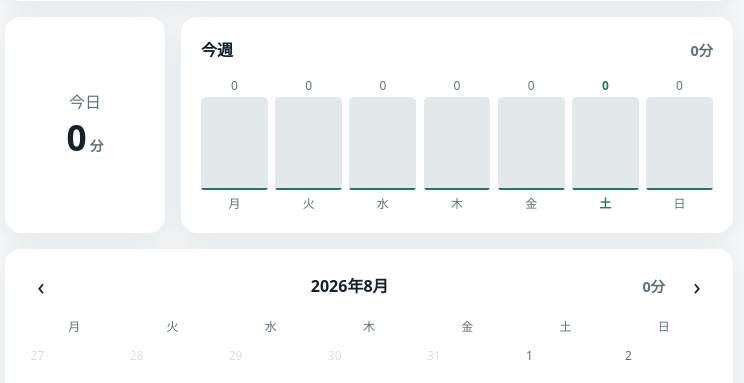
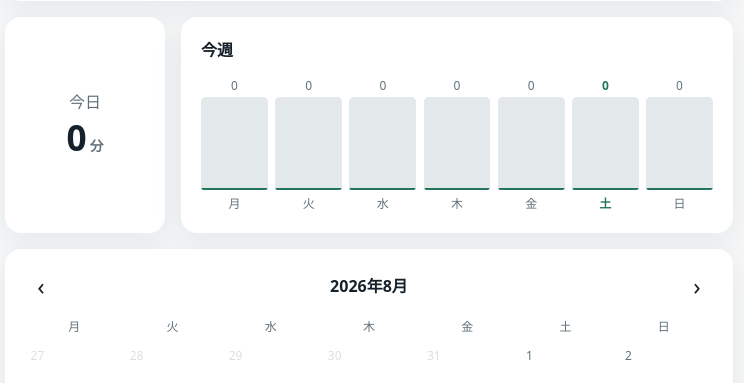
Before and after one commit to shogogoto/web-timer, a FastAPI app: page / in a window 1280 px wide. Shown: the part 603-986 px from the top of the page, without its empty margins (271-1015 px from the left). Run offline with FastAPI, Linux system fonts and the light colour scheme; the visitor is signed in with stand-in values (Sample User, id 1); tables that the repository leaves empty hold one stand-in row (values such as "Sample post").

Commit message:
Reduce duplicate activity totals

```diff
--- a/app/static/style.css
+++ b/app/static/style.css
@@ -101,7 +101,7 @@ input {
 .summary-heading { display: flex; align-items: baseline; justify-content: space-between; gap: 1rem; }
 .summary-heading h2 { margin: 0; font-size: 1rem; font-weight: 600; }
 .summary-heading strong { color: var(--muted); font-size: .9rem; }
-.month-heading { display: grid; grid-template-columns: 2rem 1fr auto 2rem; align-items: center; }
+.month-heading { display: grid; grid-template-columns: 2rem 1fr 2rem; align-items: center; }
 .month-heading h2 { text-align: center; }
 .month-heading a { display: grid; place-items: center; width: 2rem; height: 2rem; color: var(--text); border-radius: 50%; text-decoration: none; font-size: 1.5rem; }
 .month-heading a:hover { background: var(--control); }
--- a/app/templates/admin_user.html
+++ b/app/templates/admin_user.html
@@ -9,7 +9,7 @@
       <span>今日</span><strong>{{ activity.today_minutes }}<small>分</small></strong>
     </article>
     <article class="summary-card weekly-summary">
-      <div class="summary-heading"><h2>今週</h2><strong>{{ activity.week_minutes }}分</strong></div>
+      <div class="summary-heading"><h2>今週</h2></div>
       <div class="week-chart">
         {% for day in activity.week %}
         <div class="week-day{% if day.is_today %} current{% endif %}" title="{{ day.label }}曜日: {{ day.minutes }}分">
@@ -21,7 +21,7 @@
     <article class="summary-card monthly-summary">
       <div class="summary-heading month-heading">
         <a href="/admin/users/{{ account.id }}?month={{ activity.previous_month }}" aria-label="前月">‹</a>
-        <h2>{{ activity.month_label }}</h2><strong>{{ activity.month_minutes }}分</strong>
+        <h2>{{ activity.month_label }}</h2>
         <a href="/admin/users/{{ account.id }}?month={{ activity.next_month }}" aria-label="翌月">›</a>
       </div>
       <div class="calendar weekdays">{% for label in ['月','火','水','木','金','土','日'] %}<span>{{ label }}</span>{% endfor %}</div>
--- a/app/templates/timer.html
+++ b/app/templates/timer.html
@@ -28,7 +28,7 @@
       <span>今日</span><strong>{{ activity.today_minutes }}<small>分</small></strong>
     </article>
     <article class="summary-card weekly-summary">
-      <div class="summary-heading"><h2>今週</h2><strong>{{ activity.week_minutes }}分</strong></div>
+      <div class="summary-heading"><h2>今週</h2></div>
       <div class="week-chart">
         {% for day in activity.week %}
         <div class="week-day{% if day.is_today %} current{% endif %}" title="{{ day.label }}曜日: {{ day.minutes }}分">
@@ -43,7 +43,6 @@
       <div class="summary-heading month-heading">
         <a href="/?month={{ activity.previous_month }}" aria-label="前月">‹</a>
         <h2>{{ activity.month_label }}</h2>
-        <strong>{{ activity.month_minutes }}分</strong>
         <a href="/?month={{ activity.next_month }}" aria-label="翌月">›</a>
       </div>
       <div class="calendar weekdays">{% for label in ['月','火','水','木','金','土','日'] %}<span>{{ label }}</span>{% endfor %}</div>
```
